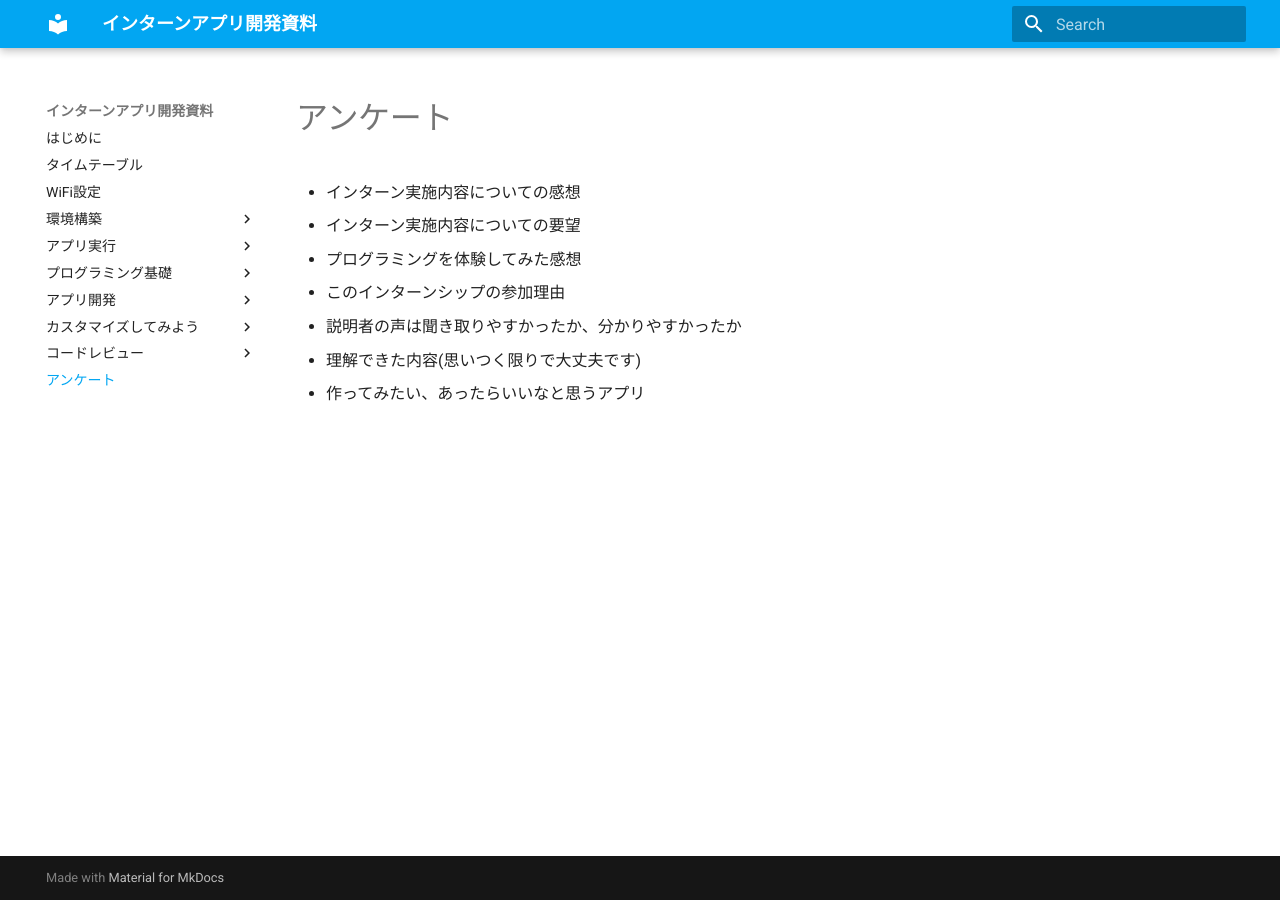
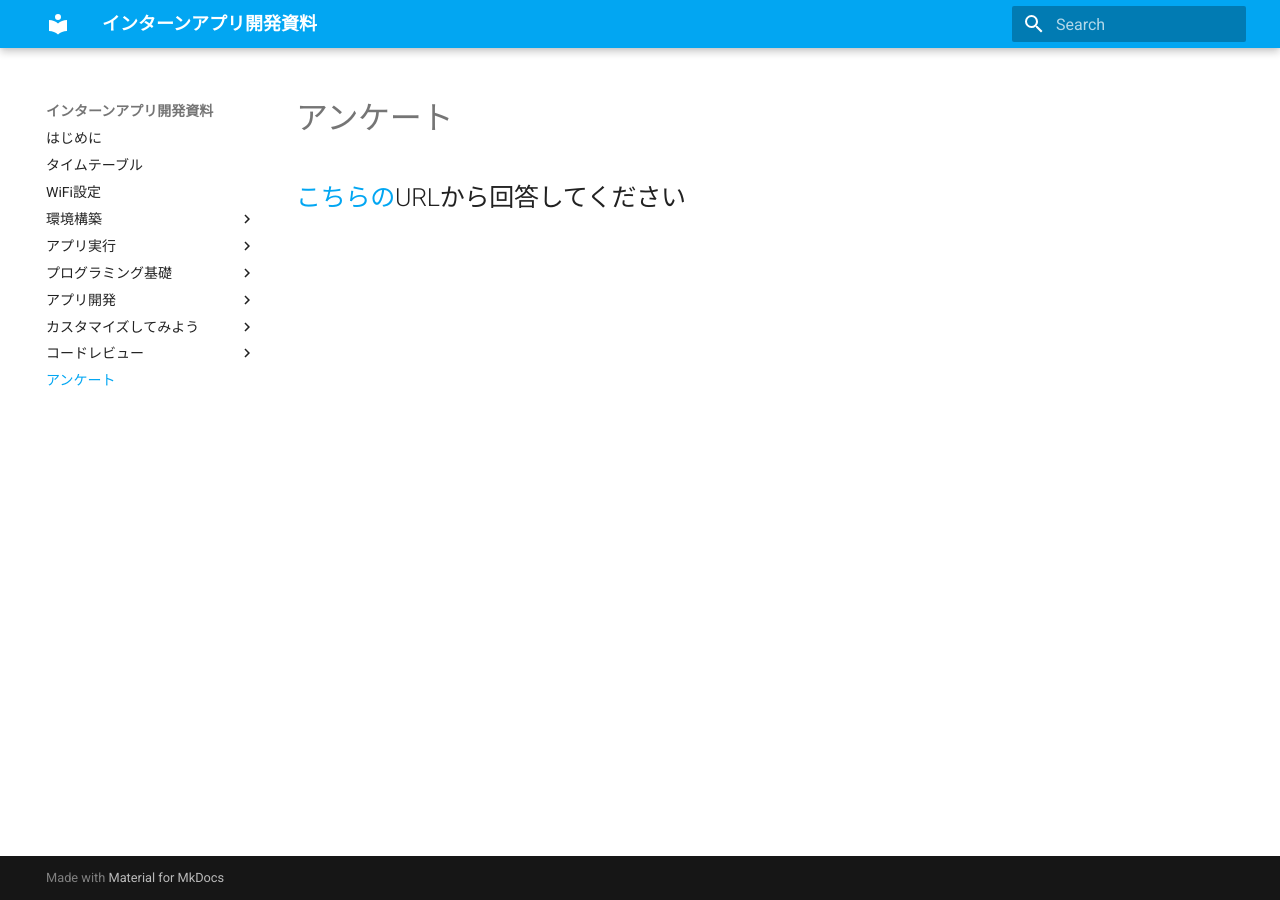
Before and after one commit to valuesoftware/internship-2023, an MkDocs documentation site: the page built from docs/pages/アンケート/questionnaire.md, in a window 1280 px wide. Built offline with MkDocs 1.6.1 and Material for MkDocs 9.7.7, drawn with Linux system fonts in a browser that asks for light colours; nearby versions of some CDN libraries.

Commit message:
誤字修正

```diff
--- a/docs/pages/アンケート/questionnaire.md
+++ b/docs/pages/アンケート/questionnaire.md
@@ -4,10 +4,4 @@ hide:
 ---
 # <i class="fa fa-arrow-circle-right" aria-hidden="true"></i> アンケート
 
-- インターン実施内容についての感想
-- インターン実施内容についての要望
-- プログラミングを体験してみた感想
-- このインターンシップの参加理由
-- 説明者の声は聞き取りやすかったか、分かりやすかったか
-- 理解できた内容(思いつく限りで大丈夫です)
-- 作ってみたい、あったらいいなと思うアプリ
+## [こちらの](https://docs.google.com/forms/d/e/1FAIpQLSfJMHtfsGMh0uICB5MNKm4UZosLtK6I3wHOE0EAHNke1NX0QQ/viewform)URLから回答してください
```
Also changed, not shown: docs/pages/アプリ開発/appDevelopment_05.md (+0 -3 lines), docs/pages/アプリ開発/appDevelopment_07.md (+3 -3 lines), docs/pages/タイムテーブル/timetable.md (+4 -4 lines), docs/pages/環境構築/environment_03.md (+2 -2 lines).
